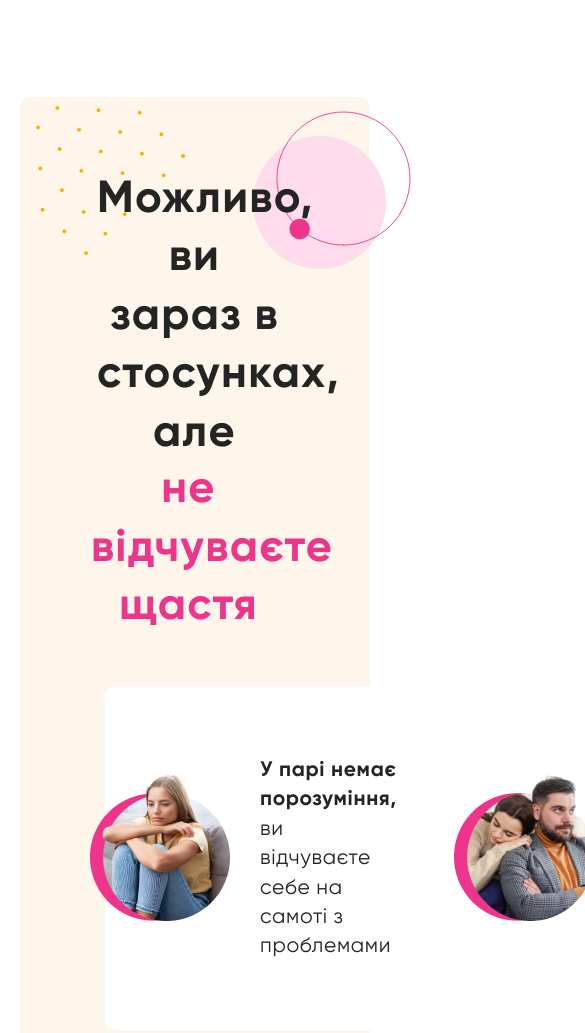
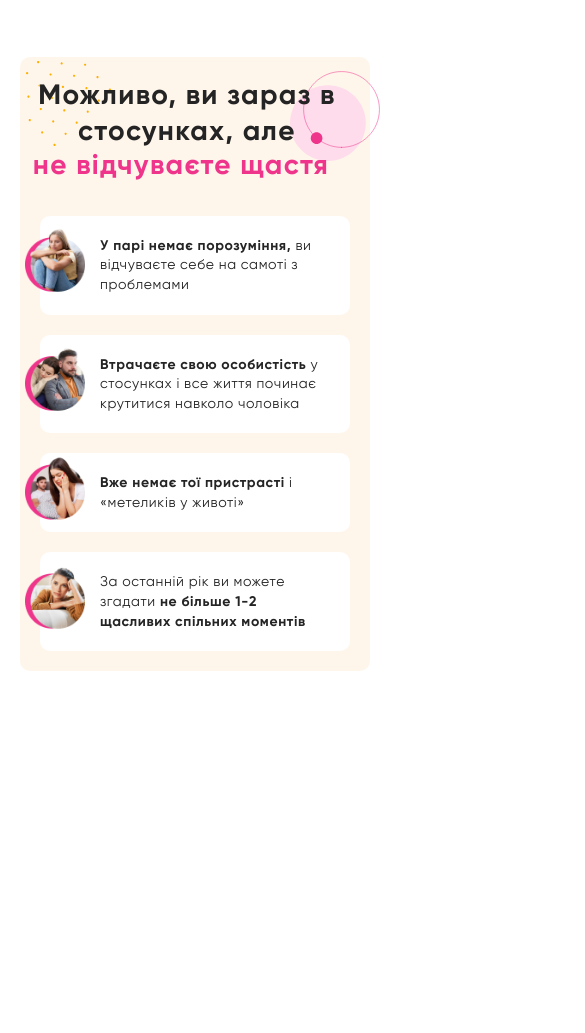
Before and after one commit to adwasar/ok-woman-club, a website built with Vite: page index.html in a window 390 px wide. Shown: the part 1088-2121 px from the top of the page, 585 px wide, since content can reach past the window. After the commit the page ends 1759 px from the top, so only its background shows below. Built offline with nearby package versions, Linux system fonts and the light colour scheme; files whose address does not match are found by name.

Commit message:
feat: relationship-happiness responsive layout

```diff
--- a/scss/components/_hero.scss
+++ b/scss/components/_hero.scss
@@ -171,7 +171,7 @@
       right: -157px;
       width: 117px;
       height: 71px;
-      @include md {
+      @include lg {
         right: -90px;
         width: 77.22px;
         height: 46.86px;
--- a/scss/components/_relationship-happiness.scss
+++ b/scss/components/_relationship-happiness.scss
@@ -1,22 +1,42 @@
 .relationship-happiness {
   margin-top: 100px;
+  @include lg {
+    margin-top: 60px;
+  }
   &__content {
     position: relative;
     padding: 71px 70px 70px 85px;
     background-color: $color-background-block-secondary;
     border-radius: 10px;
+    @include lg {
+      padding: 40px;
+    }
+    @include md {
+      padding: 20px;
+    }
   }
 
   &__bg-icon-dots {
     position: absolute;
     left: 16px;
     top: 9px;
+    @include lg {
+      left: 6px;
+      top: 4px;
+      width: 85px;
+    }
   }
 
   &__bg-icon-circles {
     position: absolute;
     right: -41px;
     top: 14px;
+    @include xxl {
+      right: -10px;
+    }
+    @include lg {
+      width: 90px;
+    }
   }
 
   &__title {
@@ -28,6 +48,17 @@
     line-height: 130%;
     letter-spacing: 1.35px;
     text-align: center;
+    @include xl {
+      font-size: 36px;
+    }
+    @include lg {
+      font-size: 32px;
+    }
+    @include md {
+      font-size: 28px;
+      margin: 0 auto;
+      max-width: 340px;
+    }
   }
 
   &__title-highlight {
@@ -44,6 +75,12 @@
     display: grid;
     grid-template-columns: repeat(2, 1fr);
     gap: 20px 35px;
+    @include lg {
+      grid-template-columns: repeat(1, 1fr);
+    }
+    @include md {
+      margin-top: 30px;
+    }
   }
 }
 
@@ -53,6 +90,21 @@
   display: flex;
   align-items: center;
   border-radius: 10px;
+  @include xxl {
+    padding: 30px 37px 30px 155px;
+  }
+  @include xl {
+    padding: 30px 25px 30px 120px;
+  }
+  @include lg {
+    padding: 30px 25px 30px 110px;
+  }
+  @include md {
+    padding: 20px 25px 20px 80px;
+  }
+  @include sm {
+    padding: 20px 25px 20px 60px;
+  }
 
   background-color: $color-background-block-primary;
   &__image {
@@ -60,6 +112,18 @@
     top: 50%;
     left: -15px;
     transform: translateY(-58%);
+    @include xl {
+      width: 120px;
+    }
+    @include lg {
+      width: 100px;
+    }
+    @include md {
+      width: 80px;
+    }
+    @include sm {
+      width: 60px;
+    }
   }
 
   &__text {
@@ -68,6 +132,12 @@
     font-style: normal;
     line-height: 140%;
     letter-spacing: 0.63px;
+    @include md {
+      font-size: 18px;
+    }
+    @include sm {
+      font-size: 14px;
+    }
   }
 
   &__text-highlight {
```
